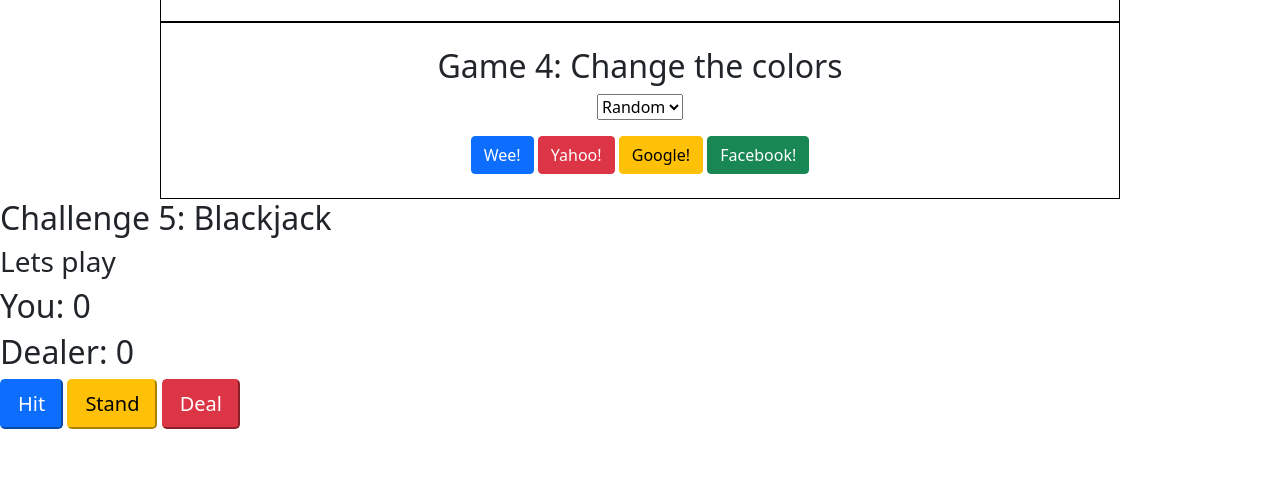
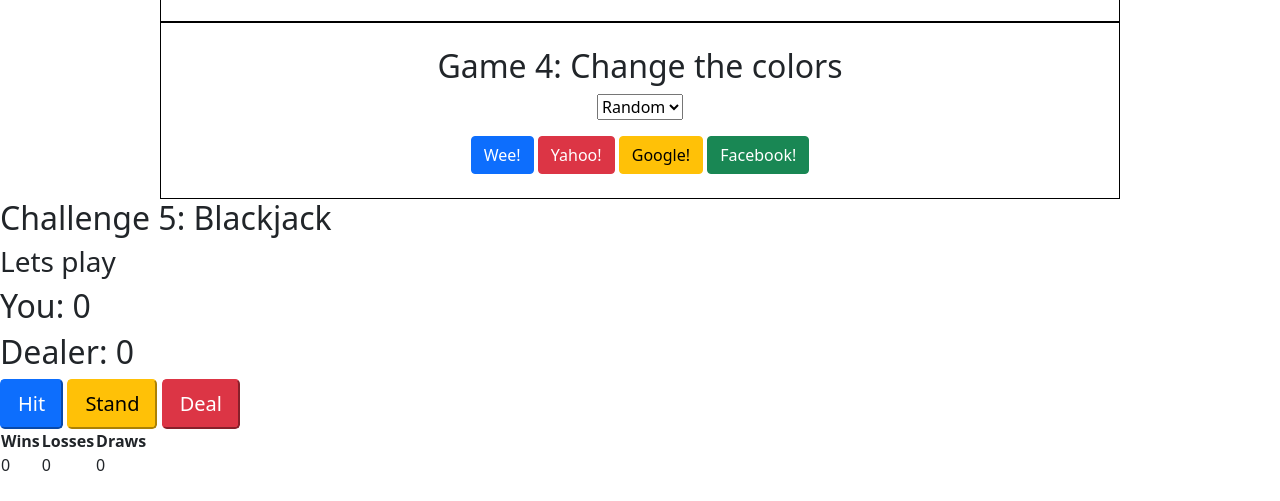
Before and after one commit to ferick8246/JavaScriptGamez, a plain HTML site: page index.html in a window 1280 px wide. Shown: the part 675-1176 px from the top of the page. Before the commit the page ends 1128 px from the top, so only its background shows below. Drawn offline with nearby package versions, Linux system fonts and the light colour scheme.

Commit message:
Added table for wind loses and drwas

```diff
--- a/index.html
+++ b/index.html
@@ -84,8 +84,23 @@
                         <button class="btn-lg btn-primary mr-2" id="blackjack-hit-button">Hit</button>
                         <button class="btn-lg btn-warning mr-2" id="blackjack-stand-button">Stand</button>
                         <button class="btn-lg btn-danger" id="blackjack-deal-button">Deal</button>
+                     </div>
+                </div>
 
-                    </div>
+                <div class="flex-blackjack-row-3">
+                    <table>
+                        <tr>
+                            <th>Wins</th>
+                            <th>Losses</th>
+                            <th>Draws</th>
+
+                        </tr>
+                        <tr>
+                            <td>0</td>
+                            <td>0</td>
+                            <td>0</td>
+                        </tr>
+                    </table>
                 </div>
         </div>
 
```
